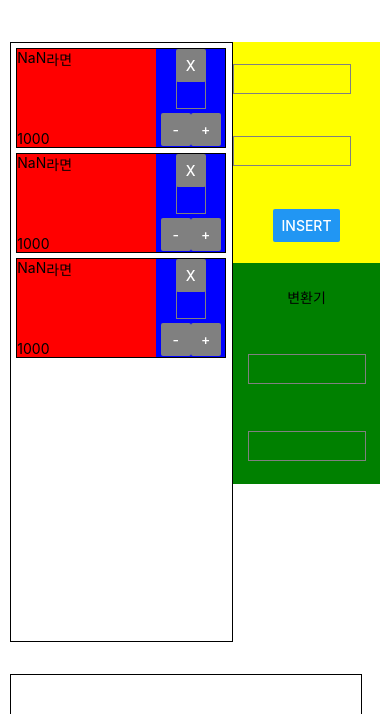
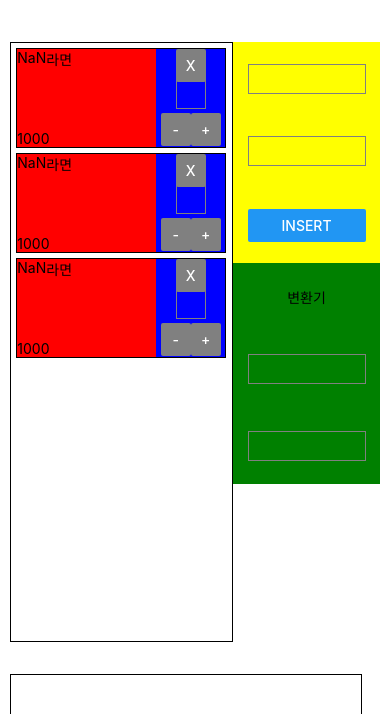
Before and after one commit to AmondChocolateShake/exchange_money, a React Native app: screen / in a window 390 px wide. Shown: the top 714 px of the page. Built offline with nearby package versions, Linux system fonts and the light colour scheme.

Commit message:
fixed textInput size problem

```diff
--- a/components/InputContainer.js
+++ b/components/InputContainer.js
@@ -16,7 +16,7 @@ const container={
 
 }
 
-const itemInput={
+const itemInputBox={
   flex:1,
   justifyContent:"space-around",
   backgroundColor:"yellow",
@@ -24,11 +24,16 @@ const itemInput={
 
 }
 
-const switchSt={
+const switchBoxSt={
   flex:1,
   justifyContent:"space-around",
   alignItems:"center"
 }
+
+const btnStyle={
+  width:"80%"
+}
+
 
 //상품에 넣을 상품 정보 인풋들을 담는 컨테이너 컴포넌트
 const InputContainer=(props)=>{
@@ -37,19 +42,15 @@ const InputContainer=(props)=>{
   return(
     <View style={container}>
 
-      <View style={itemInput}>
-        <View>
+      <View style={itemInputBox}>
           <TextInput style={textInputSt}></TextInput>
-        </View>
-        <View>
           <TextInput style={textInputSt}></TextInput>
-        </View>
-        <View>
-          <Button title='Insert'></Button>
-        </View>
+          <View style={btnStyle}>
+            <Button title='Insert'></Button>
+          </View>
       </View>
 
-      <View style={switchSt}>
+      <View style={switchBoxSt}>
         <Text>변환기</Text>
         <TextInput style={textInputSt}></TextInput>
         <TextInput style={textInputSt}></TextInput>
```
